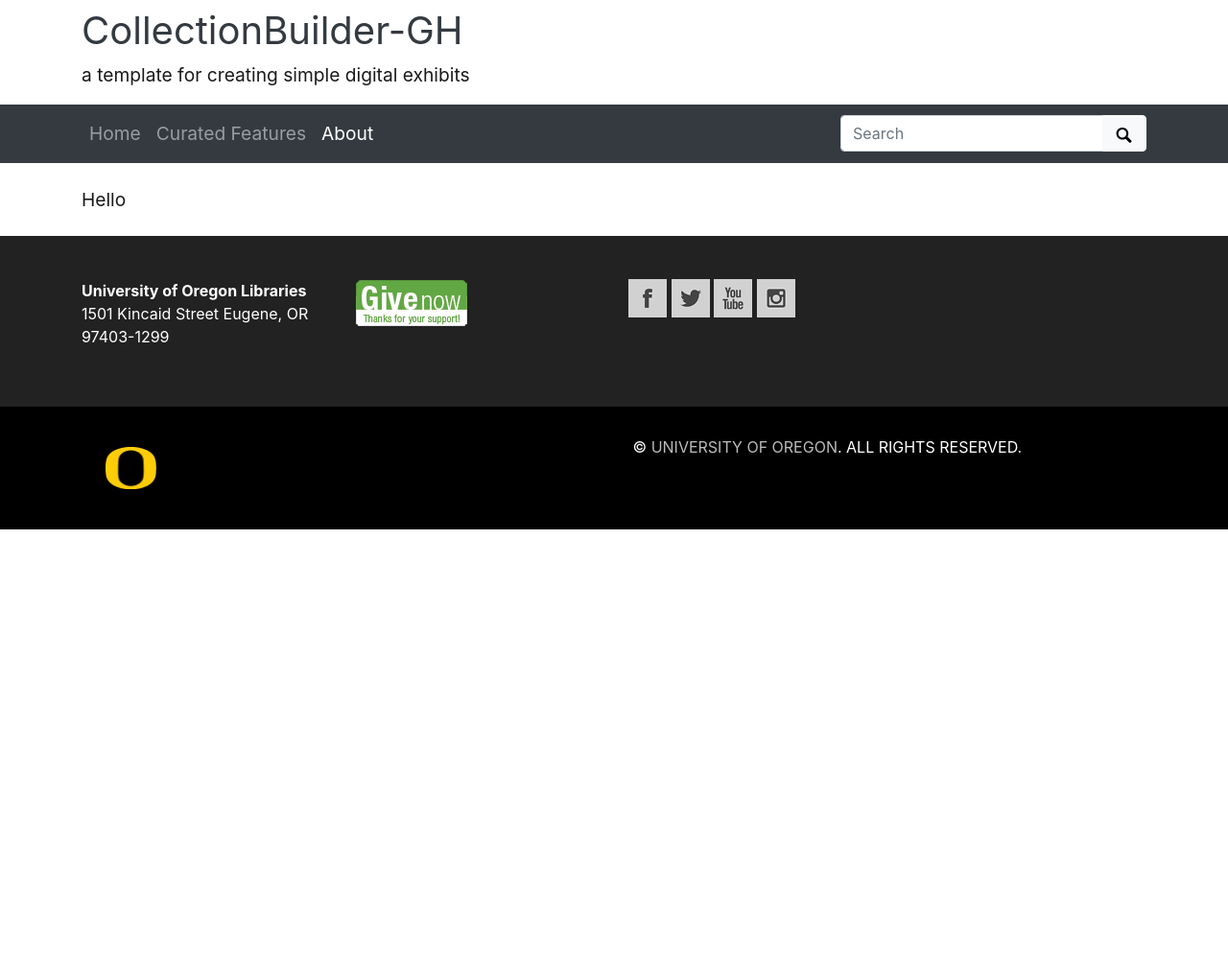
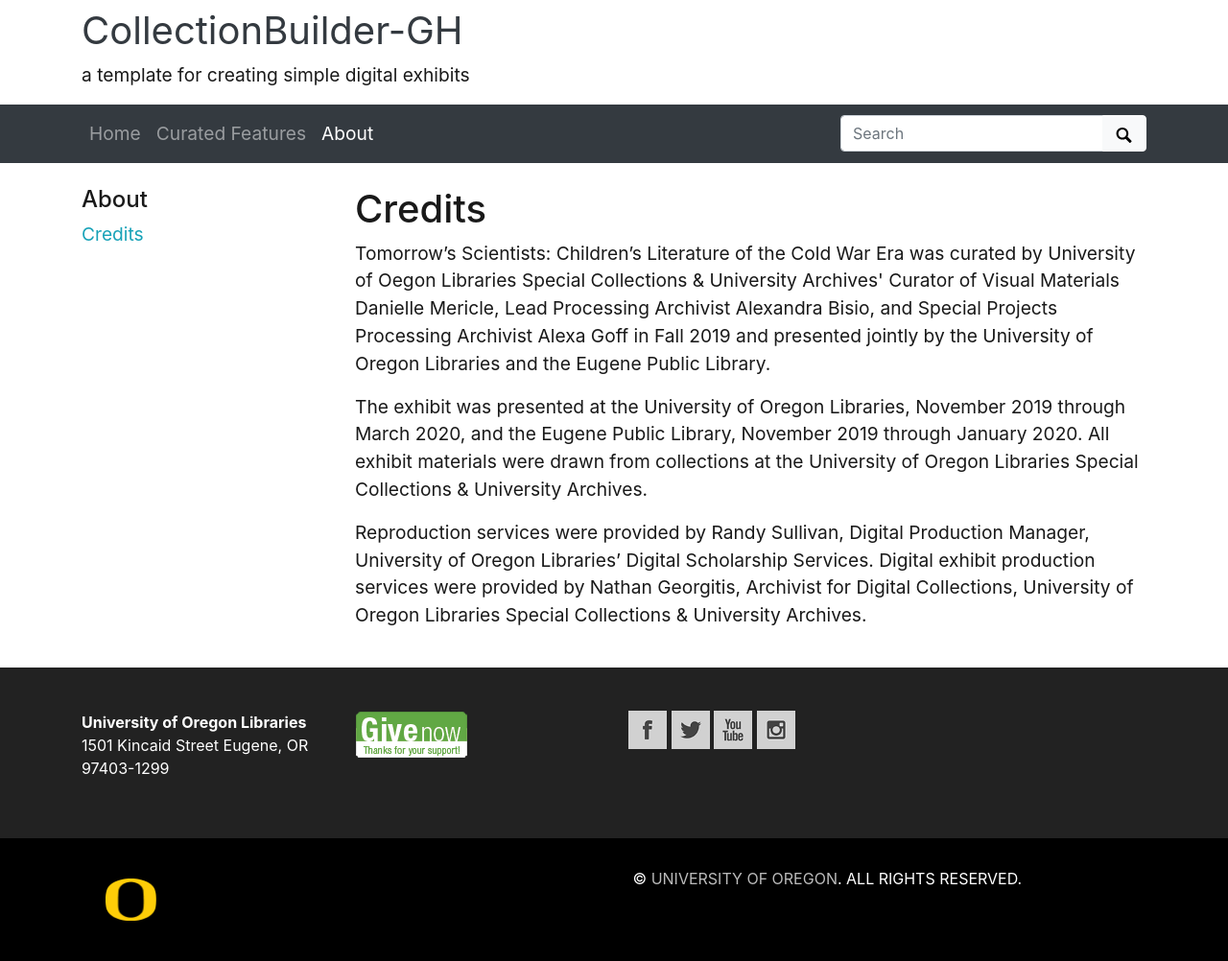
Before and after one commit to muradmikayilzadeh/tomorrows-scientists, a Jekyll site: the page built from pages/about.md, in a window 1280 px wide. Shown: the whole page at 96% size. Built offline with Jekyll 4.4.1, drawn with Linux system fonts in a browser that asks for light colours; before the commit the page ends 900 px from its top, so only the background shows below that.

Commit message:
Update about.html

```diff
--- a/_layouts/about.html
+++ b/_layouts/about.html
@@ -2,5 +2,43 @@
 layout: default
 ---
 <div class="container my-4 about-contents">
-Hello
+
+      <div class="row">
+      <div id="sidebar" class="col-md-3" role="complementary">
+  <h4 class="nav-heading">About</h4>
+  <ul class="nav sidenav">
+      <li class="active">
+        <a href="credits.html">Credits</a>
+      </li>
+  </ul>
+
+
 </div>
+
+
+
+<div class="col-md-9">
+  <div class="clearfix">
+
+      <h1 class="page-title">
+        Credits
+      </h1>
+  </div>
+  <div>
+      <div class="st__content-block st__content-block--text">
+  <p>Tomorrow’s Scientists: Children’s Literature of the Cold War Era was curated by University of Oegon Libraries Special Collections &amp; University Archives&#39; Curator of Visual Materials Danielle Mericle, Lead Processing Archivist Alexandra Bisio, and Special Projects Processing Archivist Alexa Goff in Fall 2019 and presented jointly by the University of Oregon Libraries and the Eugene Public Library.</p>
+
+</div>
+<div class="st__content-block st__content-block--text">
+  <p>The exhibit was presented at the University of Oregon Libraries, November 2019 through March 2020, and the Eugene Public Library, November 2019 through January 2020. All exhibit materials were drawn from collections at the University of Oregon Libraries Special Collections &amp; University Archives.</p>
+
+</div>
+<div class="st__content-block st__content-block--text">
+  <p>Reproduction services were provided by Randy Sullivan, Digital Production Manager, University of Oregon Libraries’ Digital Scholarship Services. Digital exhibit production services were provided by Nathan Georgitis, Archivist for Digital Collections, University of Oregon Libraries Special Collections &amp; University Archives.</p>
+
+</div>
+
+  </div>
+</div>
+
+</div>
```
